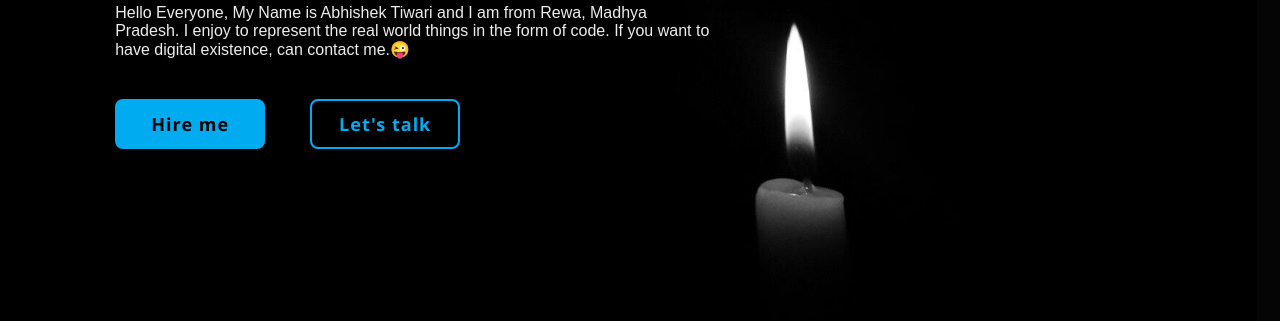
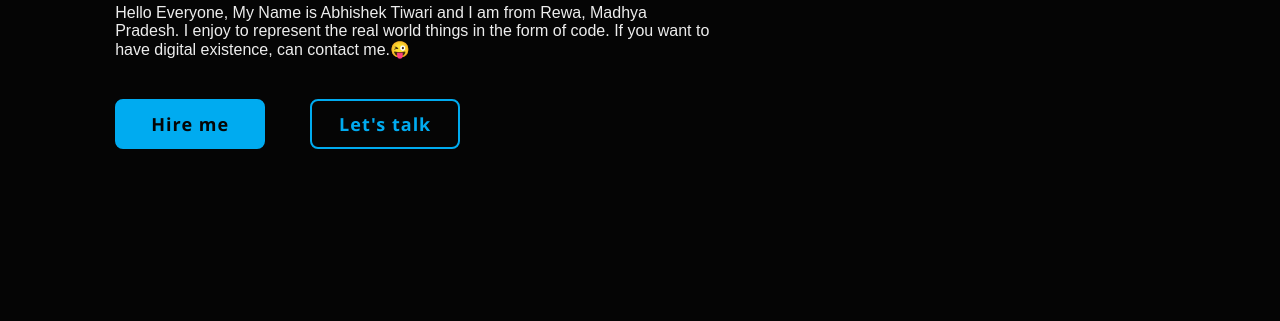
Before and after one commit to abhishektiwari28/Portfolio, a plain HTML site: page index.html in a window 1280 px wide. Shown: the part 393-714 px from the top of the page. Drawn offline with nearby package versions, Linux system fonts and the light colour scheme.

Commit message:
New Updat

```diff
--- a/style.css
+++ b/style.css
@@ -82,7 +82,7 @@ section {
     display: flex;
     align-items: center;
     padding: 0 9%;
-    background: url('myhome198.jpg') no-repeat;
+    background: transparent;
     background-size: cover;
     background-position: center;
 }
```
